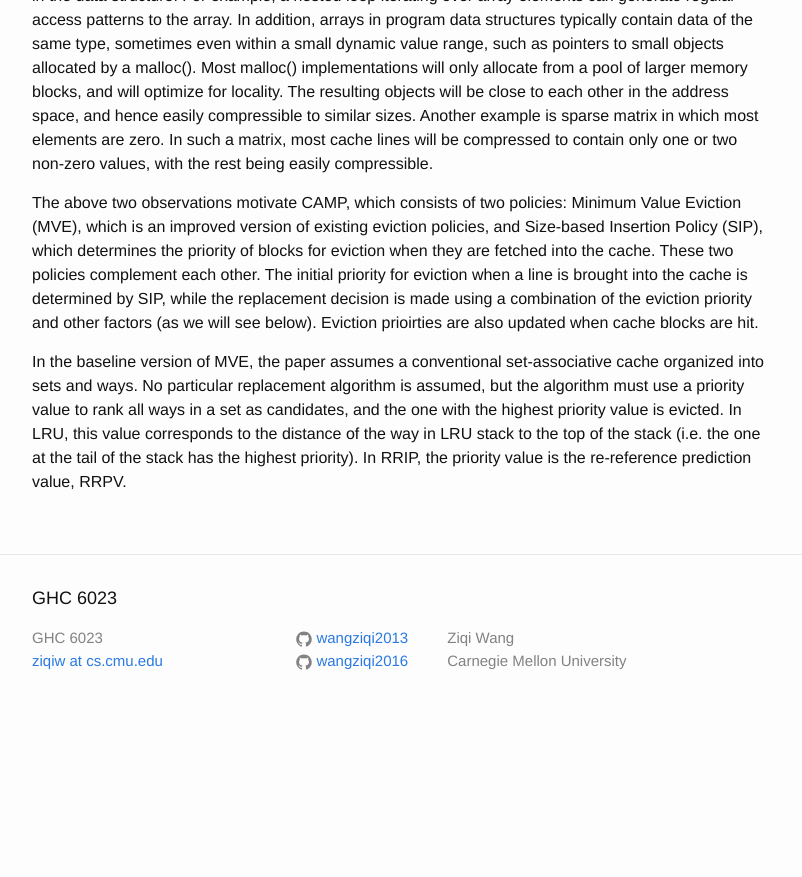
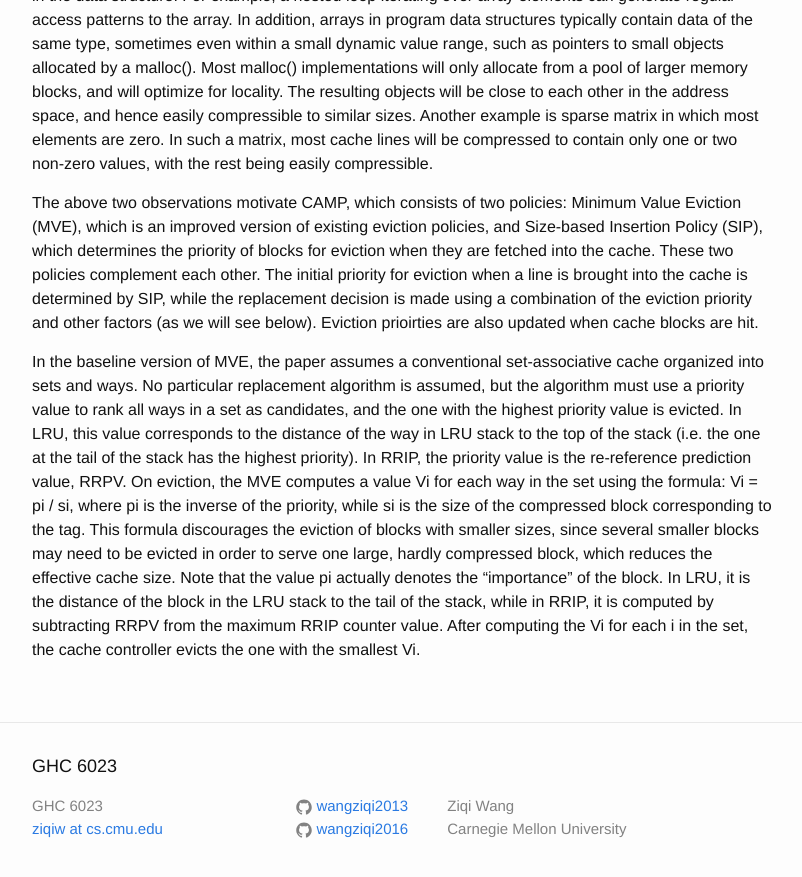
Before and after one commit to wangziqi2013/wangziqi2013.github.io, a Jekyll site: the page built from _posts/2020-06-04-camp.markdown, in a window 1280 px wide and 900 px high, scrolled down 835 px. Shown: the top 877 px of the window, without its empty margins (238-1040 px from the left). Built offline with Jekyll 4.4.1, drawn with Linux system fonts in a browser that asks for light colours; before the commit the page ends 1567 px from its top, so only the background shows below that.

Commit message:
Finish MVE

```diff
--- a/_posts/2020-06-04-camp.markdown
+++ b/_posts/2020-06-04-camp.markdown
@@ -44,4 +44,12 @@ In the baseline version of MVE, the paper assumes a conventional set-associative
 No particular replacement algorithm is assumed, but the algorithm must use a priority value to rank all ways in a set
 as candidates, and the one with the highest priority value is evicted. In LRU, this value corresponds to the distance
 of the way in LRU stack to the top of the stack (i.e. the one at the tail of the stack has the highest priority).
-In RRIP, the priority value is the re-reference prediction value, RRPV.
+In RRIP, the priority value is the re-reference prediction value, RRPV. On eviction, the MVE computes a value Vi for
+each way in the set using the formula: Vi = pi / si, where pi is the inverse of the priority, while si is the size
+of the compressed block corresponding to the tag.
+This formula discourages the eviction of blocks with smaller sizes, since several smaller blocks may need to be evicted
+in order to serve one large, hardly compressed block, which reduces the effective cache size.
+Note that the value pi actually denotes the "importance" of the block.
+In LRU, it is the distance of the block in the LRU stack to the tail of the stack, while in RRIP, it is computed by
+subtracting RRPV from the maximum RRIP counter value.
+After computing the Vi for each i in the set, the cache controller evicts the one with the smallest Vi.
```
